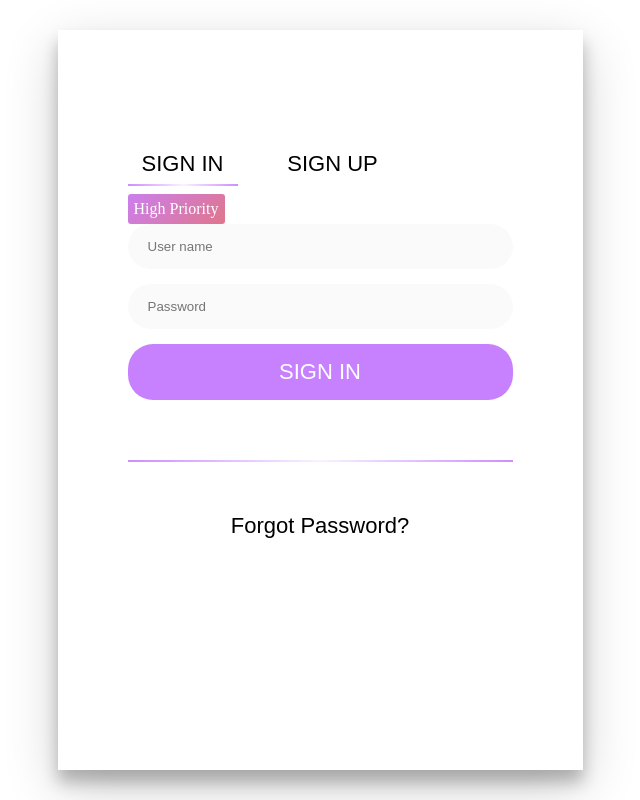
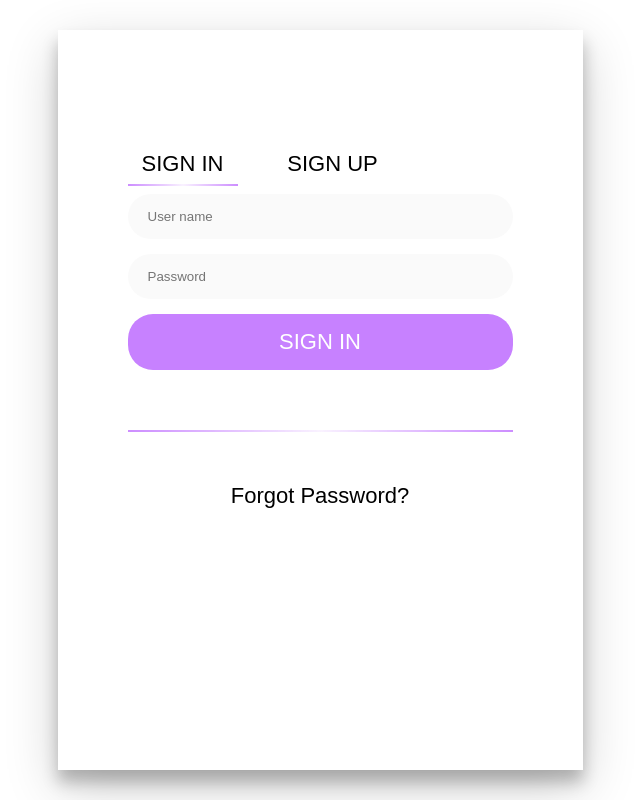
Before and after one commit to devojka-od-papira/hussle, a React (Create React App) app: page / in a window 1280 px wide. Shown: the whole page, without its empty margins (320-960 px from the left). Built offline with nearby package versions, Linux system fonts and the light colour scheme.

Commit message:
Clean up

```diff
--- a/src/components/priorityTag/index.tsx
+++ b/src/components/priorityTag/index.tsx
@@ -5,9 +5,9 @@ import Typography from '../typography';
 import styles from './PriorityTag.module.scss';
 
 export enum Priority {
-  Low='Low',
-  Med = 'Med',
-  High = 'High'
+  LOW = 'Low',
+  MED = 'Med',
+  HIGH = 'High'
 }
 
 interface PriorityTagProps {
@@ -16,15 +16,13 @@ interface PriorityTagProps {
 
 const PriorityTag:React.FC<PriorityTagProps> = ({ priority }) => (
   <div className={cx(styles.tag, {
-    [styles.low]: priority === Priority.Low,
-    [styles.med]: priority === Priority.Med,
-    [styles.high]: priority === Priority.High,
+    [styles.low]: priority === Priority.LOW,
+    [styles.med]: priority === Priority.MED,
+    [styles.high]: priority === Priority.HIGH,
   })}
   >
     <Typography variant="span">
-      {priority}
-      {' '}
-      Priority
+      {`${priority} Priority`}
     </Typography>
   </div>
 );
--- a/src/components/signIn/index.tsx
+++ b/src/components/signIn/index.tsx
@@ -19,7 +19,6 @@ const SignIn:React.FC<SignInProps> = ({ isActive, setIsActive }) => {
 
   return isActive === 0 ? (
     <div className={cx(styles.signIn)}>
-      <PriorityTag priority={Priority.High} />
       <Input placeholder="User name" id="user" type="text" />
       <Input placeholder="Password" id="pass" type="password" />
       <Button onClick={submit} className={cx(styles.buttonColor)}>
```
Also changed, not shown: 1 other file (tests, documents, lock files or other folders).
